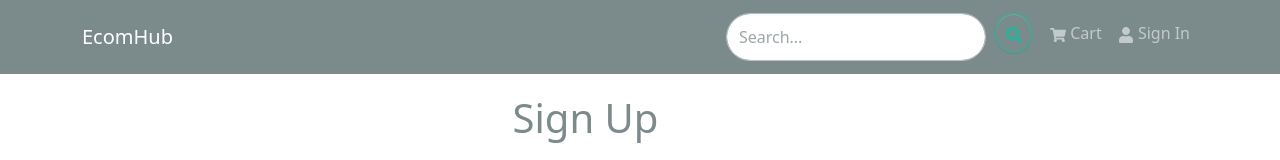
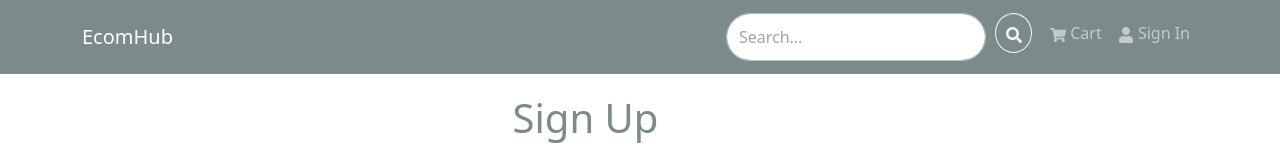
Before and after one commit to a3ela/MERN-ecommerce_website, a React (Vite) app in the folder frontend/: page /register in a window 1280 px wide. Shown: the top 160 px of the page. Built offline with nearby package versions, Linux system fonts and the light colour scheme.

Commit message:
change: color of button

```diff
--- a/frontend/src/components/Search.jsx
+++ b/frontend/src/components/Search.jsx
@@ -29,7 +29,7 @@ const Search = () => {
       ></Form.Control>
       <Button
         type="submit"
-        variant="outline-success"
+        variant="outline-light"
         className="p-2 mx-2 rounded-circle"
         style={{
           width: "40px",
```
